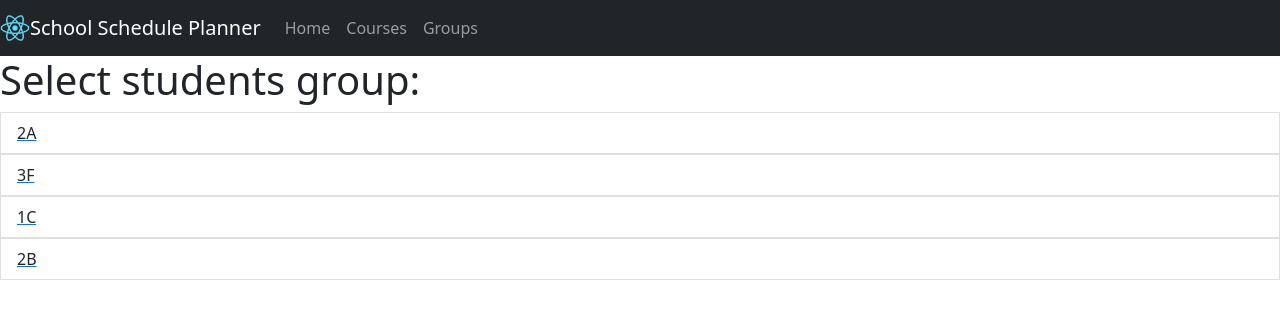
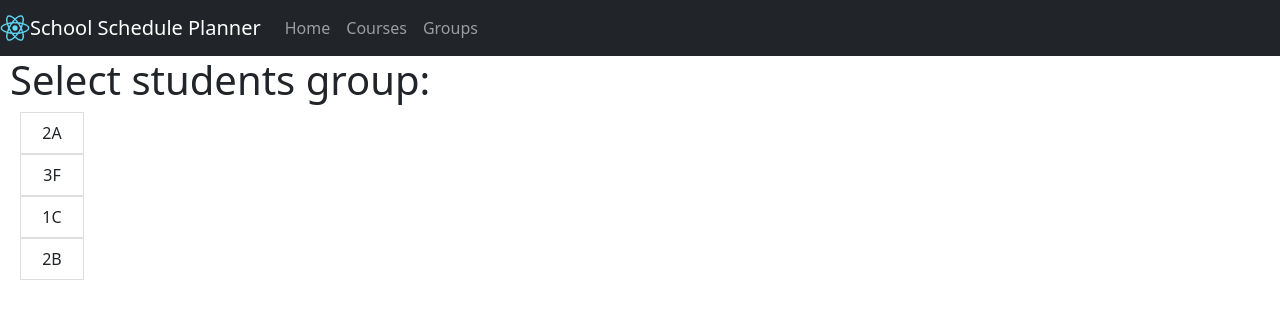
Before and after one commit to m-kmiec/school-schedule-planner, a React (Create React App) app: page / in a window 1280 px wide. Shown: the top 318 px of the page. Built offline with nearby package versions, Linux system fonts and the light colour scheme; data requests are answered from the project's data file; the HTML template or start-up script is replaced by a standard one.

Commit message:
a bit of home page styling

```diff
--- a/db.json
+++ b/db.json
@@ -366,23 +366,12 @@
       "className": "2A",
       "day": "Thursday",
       "firstTimestamp": "Mathematics",
-      "secondTimestamp": "Polish",
-      "thirdTimestamp": "Advanced History",
-      "fourthTimestamp": "Advanced History",
-      "fifthTimestamp": "",
+      "secondTimestamp": "Physics",
+      "thirdTimestamp": "Physics",
+      "fourthTimestamp": "Polish",
+      "fifthTimestamp": "Advanced History",
       "sixthTimestamp": "",
       "id": 19
-    },
-    {
-      "className": "2A",
-      "day": "Friday",
-      "firstTimestamp": "Mathematics",
-      "secondTimestamp": "Mathematics",
-      "thirdTimestamp": "",
-      "fourthTimestamp": "Advanced History",
-      "fifthTimestamp": "Polish",
-      "sixthTimestamp": "",
-      "id": 20
     }
   ],
   "days": [
--- /dev/null
+++ b/src/Home.style.css
@@ -0,0 +1,13 @@
+.title {
+    margin-left: 10px;
+}
+
+.list {
+    width: 5%;
+    margin-left: 20px;
+}
+
+.link {
+    text-decoration: none;
+    text-align: center;
+}
--- a/src/Home.tsx
+++ b/src/Home.tsx
@@ -3,6 +3,7 @@ import ListGroup from "react-bootstrap/ListGroup";
 import { Link } from "react-router-dom";
 import { StudentGroup } from "./data/StudentGroups";
 import Service from "./service/Service";
+import "./Home.style.css";
 
 function Home() {
   const [studentGroups, setStudentGroups] = useState<StudentGroup[]>([]);
@@ -19,14 +20,16 @@ function Home() {
 
   return (
     <div>
-      <div>
+      <div className="title">
         <h1>Select students group:</h1>
       </div>
+      <div className="list">
         <ListGroup>
           {studentGroups
             ? studentGroups.map((studentGroup) => {
                 return (
                   <Link
+                    className="link"
                     to={`schedule/${studentGroup.name}`}
                     key={studentGroup.id}
                   >
@@ -37,6 +40,7 @@ function Home() {
             : " "}
         </ListGroup>
       </div>
+    </div>
   );
 }
 
```
Lines whose indentation alone changed are shown as unchanged.
